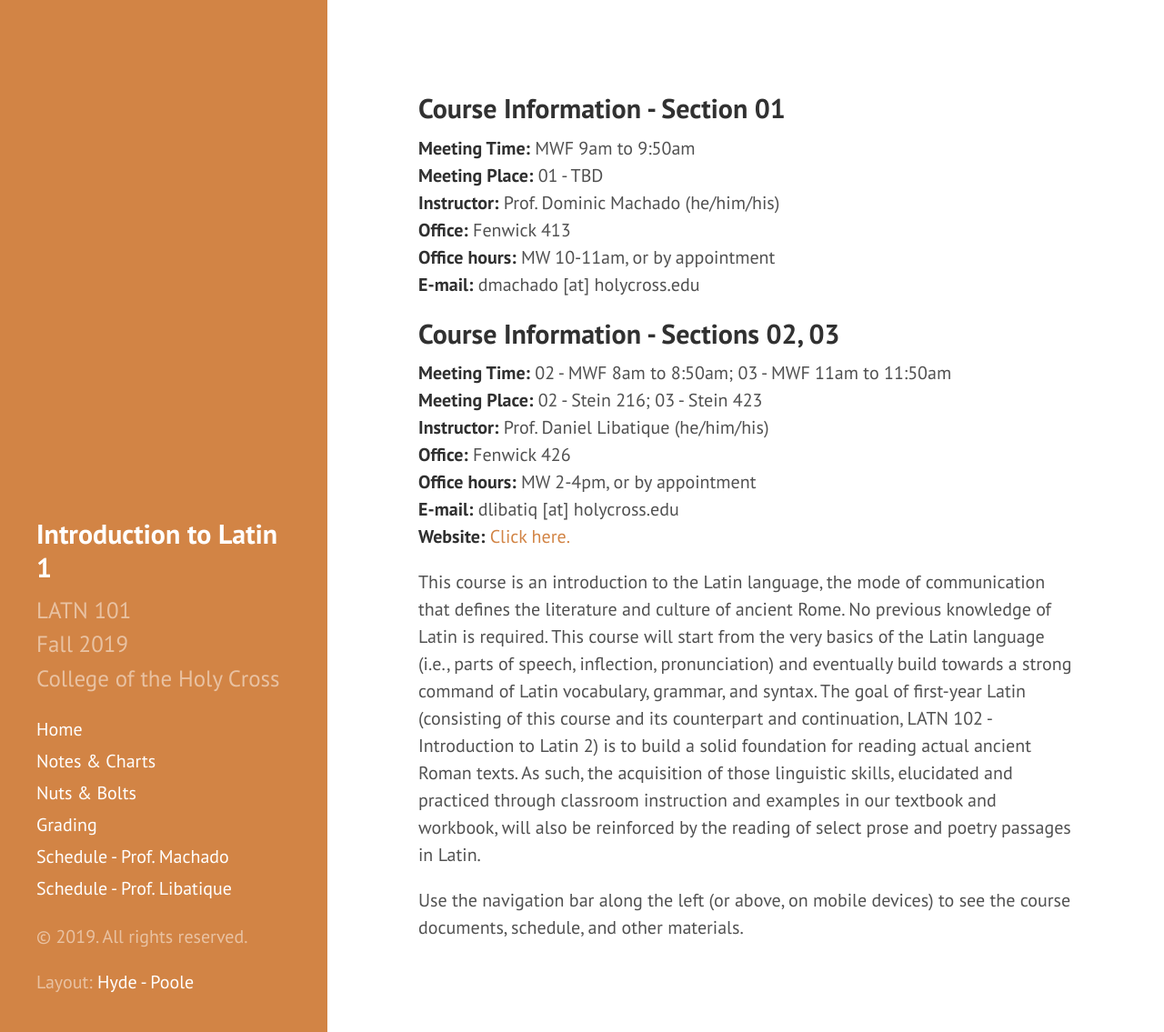
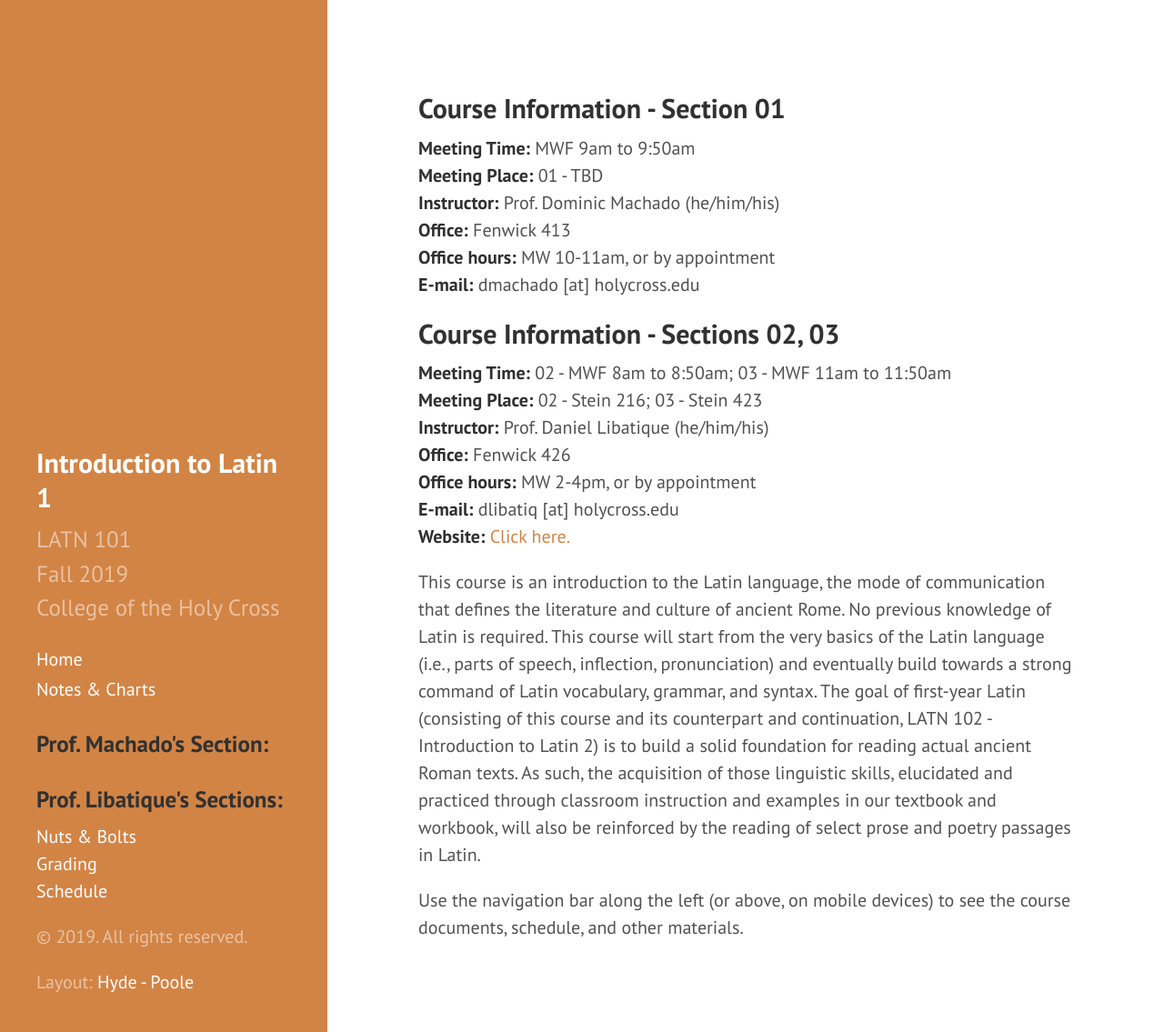
Before and after one commit to DLibatique/LATN102-S20, a Jekyll site: the page built from index.md, in a window 1280 px wide and 1135 px high. Shown: the whole window at 91% size. Built offline with Jekyll 4.4.1, drawn with Linux system fonts in a browser that asks for light colours; comment, search, counter and statistics services are not loaded; some of the changed lines change nothing that is shown.

Commit message:
reconfigured sidebar and config for all 3 sections

```diff
--- a/_config.yml
+++ b/_config.yml
@@ -29,7 +29,7 @@ github:
   repo:           https://github.com/dlibatique/LATN101-F19
 
 pages:
-    - resources
+    - notes
     - nuts
     - grading
     - schedule
--- a/_includes/sidebar.html
+++ b/_includes/sidebar.html
@@ -18,7 +18,7 @@
         The code below dynamically generates a sidebar nav of pages with
         `layout: page` in the front-matter. See readme for usage.
       {% endcomment %}
-
+<!--
       {% assign pages_list = site.pages %}
       {% for node in pages_list %}
         {% if node.title != null %}
@@ -27,7 +27,16 @@
           {% endif %}
         {% endif %}
       {% endfor %}
+-->
 
+<a href="../2-notes">Notes & Charts</a><br>
+
+<h3>Prof. Machado's Section:</h3>
+
+<h3>Prof. Libatique's Sections:</h3>
+<a href="../3-nuts">Nuts & Bolts</a><br>
+<a href="../4-grading">Grading</a><br>
+<a href="../6-schedule-DL">Schedule</a>
     </nav>
 
     <p>&copy; {{ site.time | date: '%Y' }}. All rights reserved.</p>
--- a/_layouts/default.html
+++ b/_layouts/default.html
@@ -13,6 +13,4 @@
 
   </body>
 <script src="//ajax.googleapis.com/ajax/libs/jquery/3.3.1/jquery.min.js"></script>
-<script src="https://www.gstatic.com/firebasejs/5.7.1/firebase.js"></script>
-<script src="../firebase.js"></script>
 </html>
```
